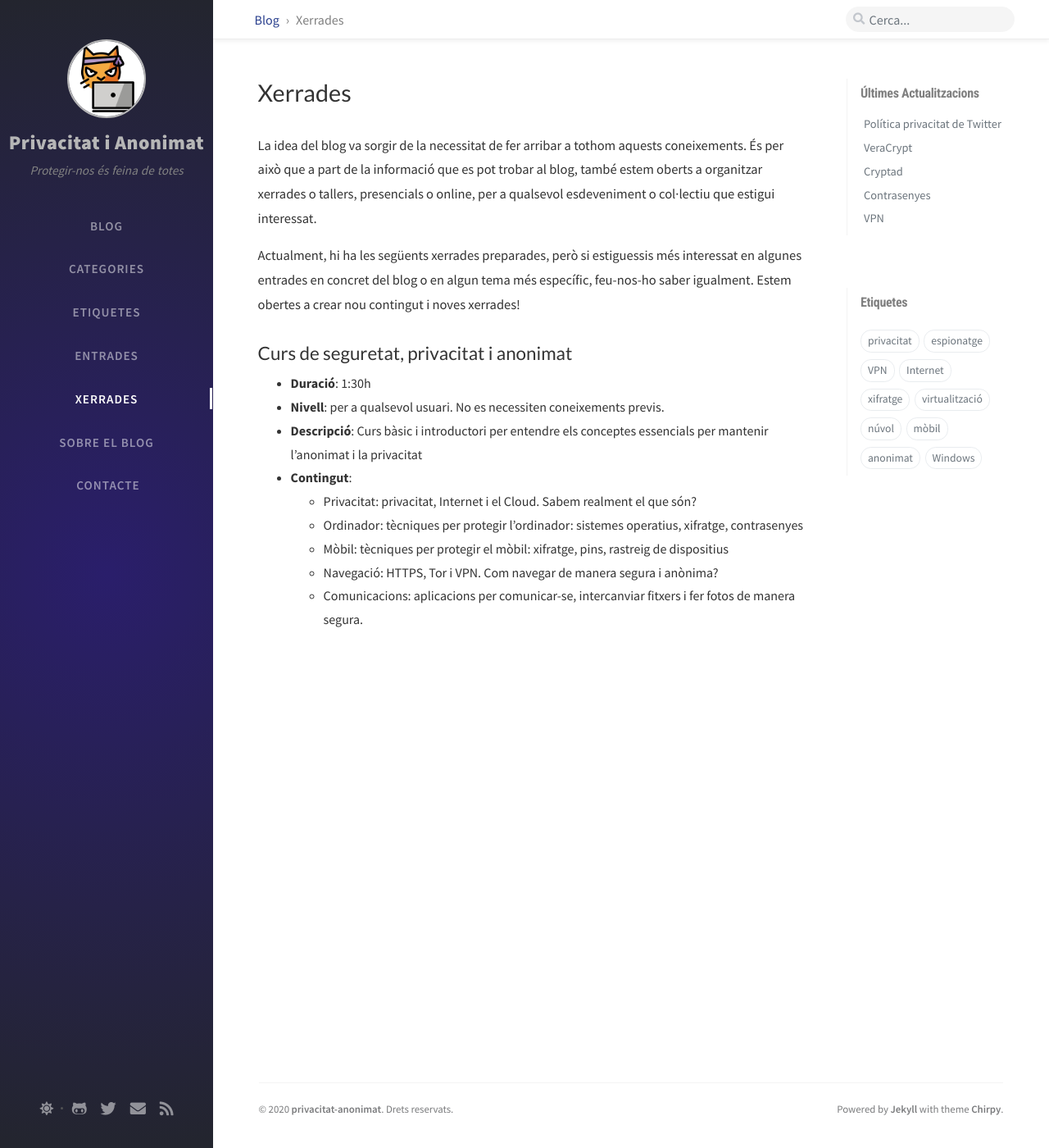
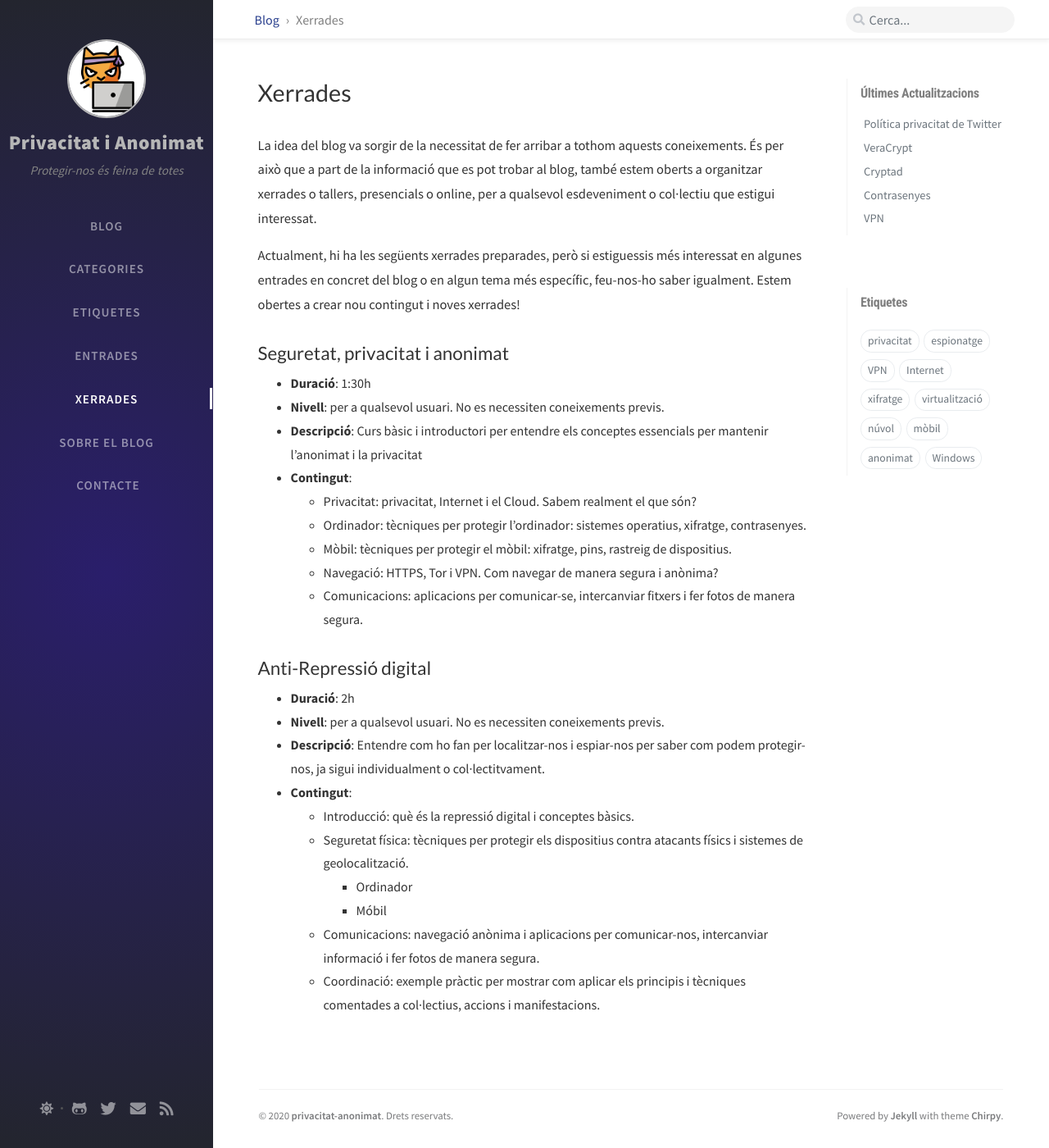
Before and after one commit to privacitat-anonimat/privacitat-anonimat.github.io, a Jekyll site: the page built from tabs/xerrades.md, in a window 1280 px wide and 1400 px high. Shown: the whole window at 82% size. Built offline with Jekyll 4.4.1, drawn with Linux system fonts in a browser that asks for light colours; nearby versions of some CDN libraries; comment, search, counter and statistics services are not loaded.

Commit message:
Formació antirrepre

```diff
--- a/tabs/xerrades.md
+++ b/tabs/xerrades.md
@@ -2,9 +2,6 @@
 title: Xerrades
 
 # The About page
-# v2.0
-# https://github.com/cotes2020/jekyll-theme-chirpy
-# © 2017-2019 Cotes Chung
 # MIT License
 ---
 
@@ -13,13 +10,25 @@ La idea del blog va sorgir de la necessitat de fer arribar a tothom aquests cone
 
 Actualment, hi ha les següents xerrades preparades, però si estiguessis més interessat en algunes entrades en concret del blog o en algun tema més específic, feu-nos-ho saber igualment. Estem obertes a crear nou contingut i noves xerrades!
 
-## Curs de seguretat, privacitat i anonimat
+## Seguretat, privacitat i anonimat
 * **Duració**: 1:30h
 * **Nivell**: per a qualsevol usuari. No es necessiten coneixements previs.
 * **Descripció**: Curs bàsic i introductori per entendre els conceptes essencials per mantenir l'anonimat i la privacitat
 * **Contingut**:
 	* Privacitat: privacitat, Internet i el Cloud. Sabem realment el que són?
-	* Ordinador: tècniques per protegir l'ordinador: sistemes operatius, xifratge, contrasenyes
-	* Mòbil: tècniques per protegir el mòbil: xifratge, pins, rastreig de dispositius
+	* Ordinador: tècniques per protegir l'ordinador: sistemes operatius, xifratge, contrasenyes.
+	* Mòbil: tècniques per protegir el mòbil: xifratge, pins, rastreig de dispositius.
 	* Navegació: HTTPS, Tor i VPN. Com navegar de manera segura i anònima?
 	* Comunicacions: aplicacions per comunicar-se, intercanviar fitxers i fer fotos de manera segura.
+
+## Anti-Repressió digital
+* **Duració**: 2h
+* **Nivell**: per a qualsevol usuari. No es necessiten coneixements previs.
+* **Descripció**: Entendre com ho fan per localitzar-nos i espiar-nos per saber com podem protegir-nos, ja sigui individualment o col·lectitvament.
+* **Contingut**:
+	* Introducció: què és la repressió digital i conceptes bàsics.
+	* Seguretat física: tècniques per protegir els dispositius contra atacants físics i sistemes de geolocalització.
+		* Ordinador
+		* Móbil
+	* Comunicacions: navegació anònima i aplicacions per comunicar-nos, intercanviar informació i fer fotos de manera segura.
+	* Coordinació: exemple pràctic per mostrar com aplicar els principis i tècniques comentades a col·lectius, accions i manifestacions.
```
